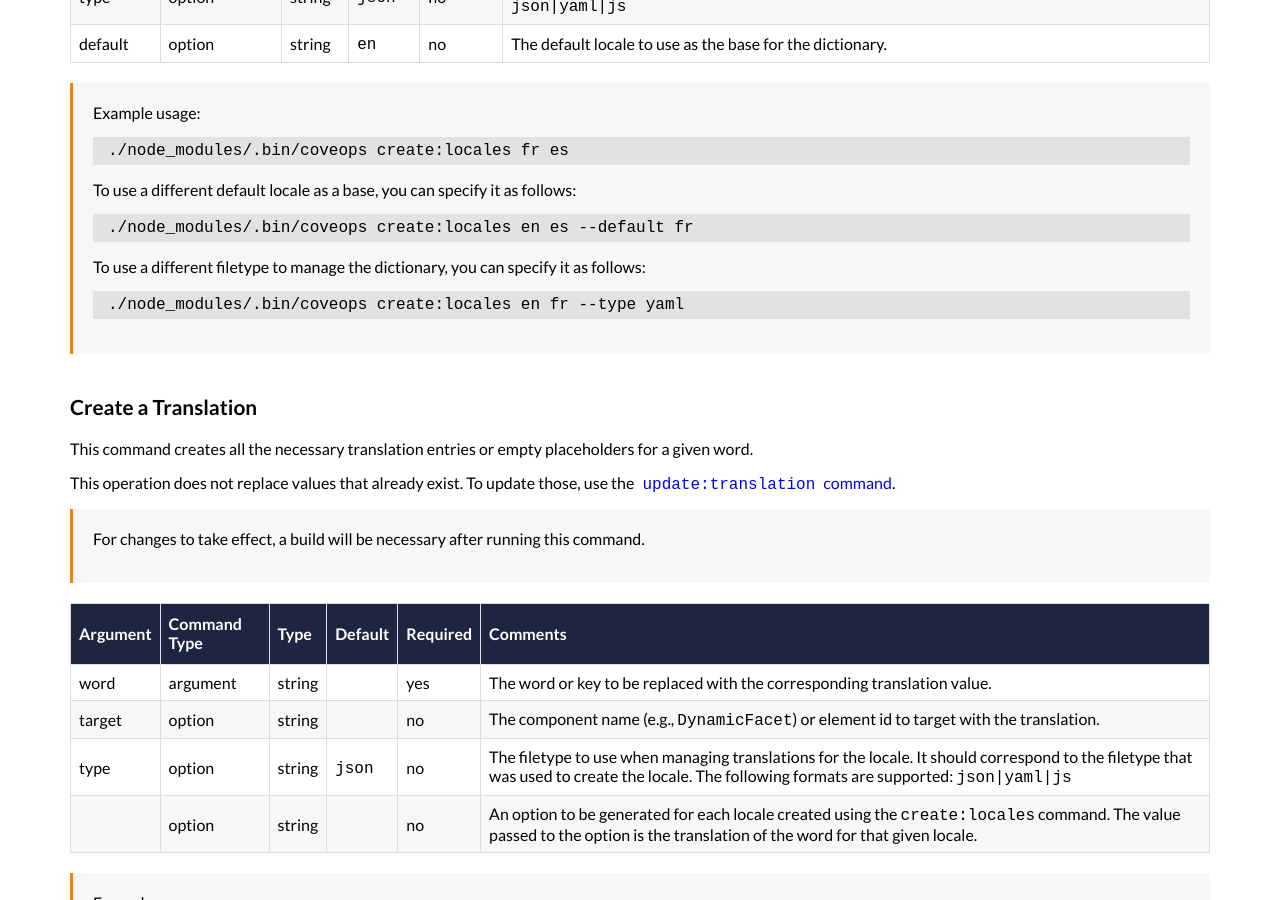
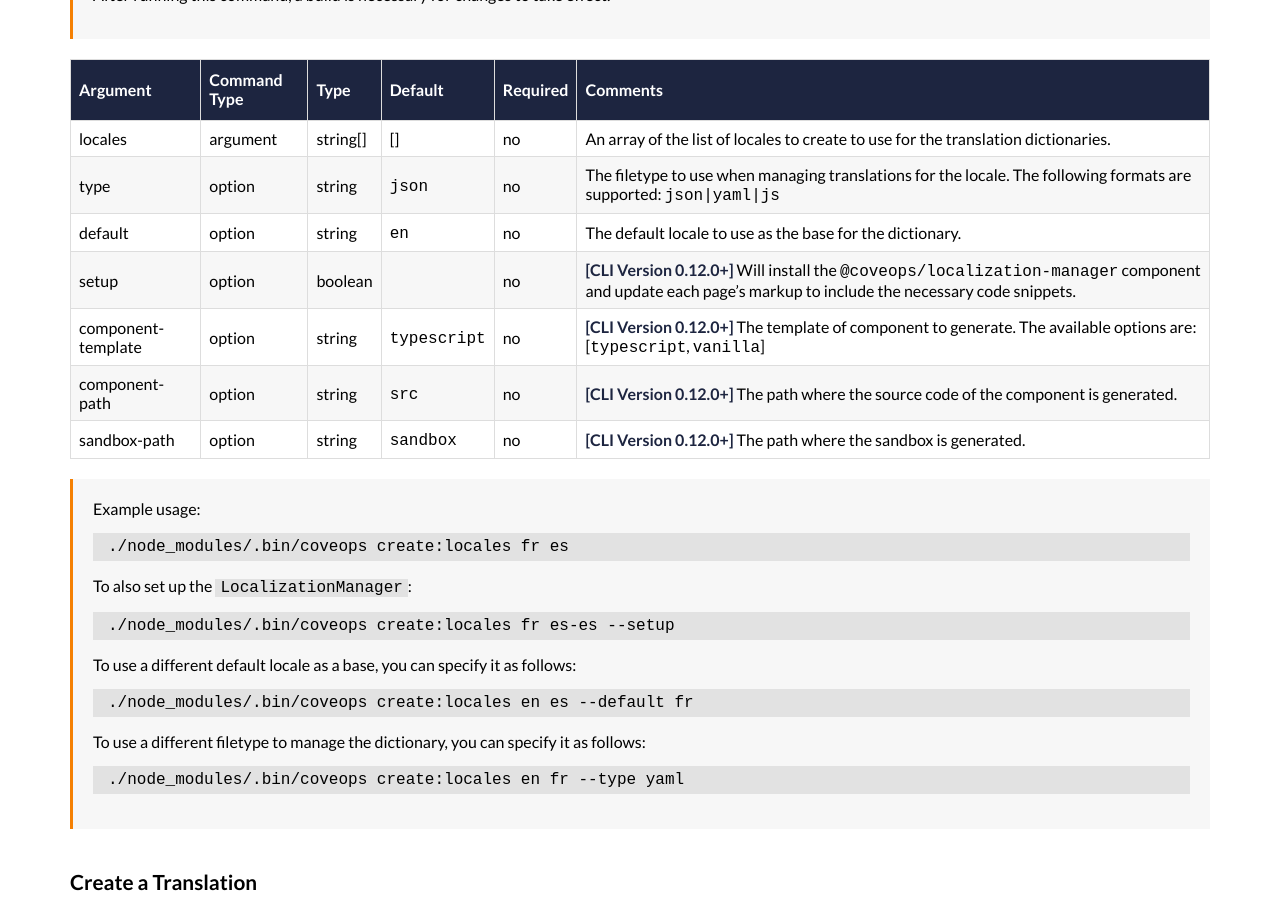
Before and after one commit to Coveo-Turbo/Coveo-Turbo.github.io, a Jekyll site: the page built from _docs/CLI-reference.md, in a window 1280 px wide and 900 px high, scrolled down 11302 px. Built offline with Jekyll 4.4.1, drawn with Linux system fonts in a browser that asks for light colours; a style sheet for code colours, icons or effects is not loaded; some of the changed text lies outside the part shown.

Commit message:
Update CLI-reference.md

````diff
--- a/_docs/CLI-reference.md
+++ b/_docs/CLI-reference.md
@@ -245,7 +245,9 @@
 | description | option | string | none | no | The description of the component. This updates the description on the README, as well as set the description field in the `package.json` file. |
 | package-name | option | string | none | no | The name of the package that houses the component. By default, the param-case version of the `name` will be added under the `@coveops` scope. For example, setting the name as `TestComponent` yields `@coveops/test-component`. This option is meant to override the default behavior. |
 | with-docker | option | boolean | none | no | Adds a `docker-compose.yml` file containing a NodeJS v12 environment. For more details, see [`Create a Docker Environment`](#create-a-docker-environment) section. |
-| with-locales | option | array | none | no | **[CLI Version 0.12.0+]** Adds the specified locales used for translations and sets up localization in the project. |
+| setup-locales | option | array | none | no | **[CLI Version 0.12.0+]** Adds the specified locales used for translations and sets up localization in the project. |
+| locale-type | option | string | `json` | no | **[CLI Version 0.12.0+]** The filetype to use when managing translations for the locale. The following formats are supported: `json|yaml|js` |
+| default-locale | option | string | `en` | no | **[CLI Version 0.12.0+]** The default locale to use as the base for the dictionary. |
 | verbosity | option | string | none | no | Adjusts the verbosity of error logging during at run-time. |
 
 > Example usage:
@@ -286,6 +288,12 @@
 >
 > ```bash
 > ./node_modules/.bin/coveops create:project TestComponent --with-sandbox
+> ```
+>
+> To setup locales at the same time:
+>
+> ```bash
+> ./node_modules/.bin/coveops create:project TestComponent --setup-locales fr es-es
 > ```
 
 </div>
@@ -468,11 +476,21 @@
 | locales | argument | string[] | [] | no | An array of the list of locales to create to use for the translation dictionaries. |
 | type | option | string | `json` | no | The filetype to use when managing translations for the locale. The following formats are supported: `json|yaml|js` |
 | default | option | string | `en` | no | The default locale to use as the base for the dictionary. |
+| setup | option | boolean |  | no | **[CLI Version 0.12.0+]** Will install the `@coveops/localization-manager` component and update each page's markup to include the necessary code snippets. |
+| component-template | option | string | `typescript` | no | **[CLI Version 0.12.0+]** The template of component to generate. The available options are: [`typescript`, `vanilla`] |
+| component-path | option | string | `src` | no | **[CLI Version 0.12.0+]** The path where the source code of the component is generated. |
+| sandbox-path | option | string | `sandbox` | no | **[CLI Version 0.12.0+]** The path where the sandbox is generated. |
 
 > Example usage:
 >
 > ```bash
 > ./node_modules/.bin/coveops create:locales fr es
+> ```
+>
+> To also set up the `LocalizationManager`:
+>
+> ```bash
+> ./node_modules/.bin/coveops create:locales fr es-es --setup
 > ```
 >
 > To use a different default locale as a base, you can specify it as follows:
````
